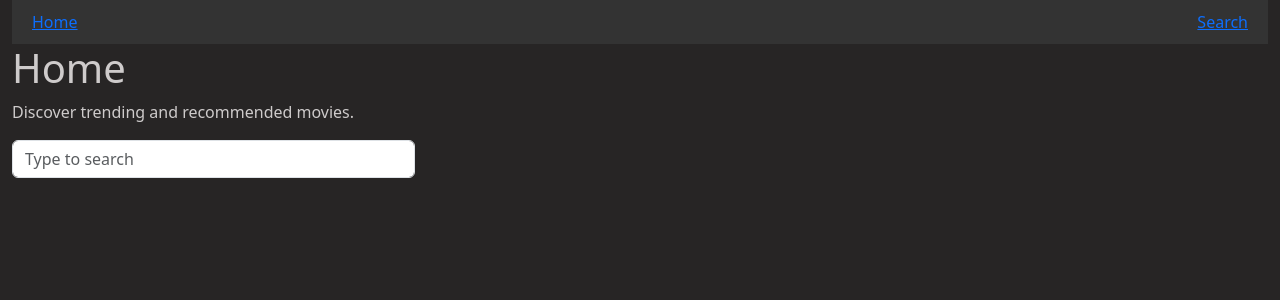
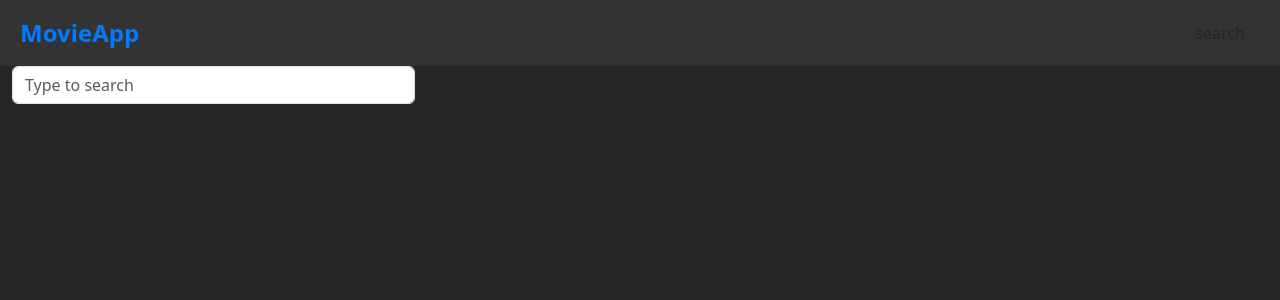
Before and after one commit to MovieDatabaseTechHive2/MovieAppTH, a React (Create React App) app: page / in a window 1280 px wide. Shown: the top 300 px of the page. Built offline with nearby package versions, Linux system fonts and the light colour scheme.

Commit message:
no changes were made here

```diff
--- /dev/null
+++ b/src/components/Navbar.css
@@ -0,0 +1,45 @@
+.navbar {
+    display: flex;
+    justify-content: space-between;
+    align-items: center;
+    background-color: #333;
+    padding: 10px 20px;
+    color: white;
+  }
+
+  .navbar-brand {
+    font-size: 24px;
+    font-weight: bold;
+    color: #007BFF;
+  }
+  .navbar-links {
+    list-style: none;
+    display: flex;
+    gap: 20px;
+    margin: 0;
+    padding: 0;
+  }
+
+  .navbar-links li a {
+    text-decoration: none;
+    color: white;
+    font-size: 18px;
+    transition: color 0.3s;
+  }
+
+  .navbar-links li a:hover {
+    color: #007BFF;
+  }
+
+  .navbar-buttons {
+    display: flex;
+    gap: 10px;
+  }
+  .btn {
+    padding: 8px 15px;
+    font-size: 16px;
+    border: none;
+    border-radius: 5px;
+    cursor: pointer;
+    transition: background-color 0.3s;
+  }
--- a/src/components/movieList.js
+++ b/src/components/movieList.js
@@ -1,4 +1,6 @@
 import React from "react";
+
+
 
 const MovieList = ({ movies, onSelectMovie }) => {
   return (
@@ -19,6 +21,7 @@ const MovieList = ({ movies, onSelectMovie }) => {
                 onClick={() => onSelectMovie(movie.imdbID)} // Handle movie selection
               >
                 View Details
+
               </button>
             </div>
           </div>
--- a/src/components/navbar.js
+++ b/src/components/navbar.js
@@ -1,72 +1,20 @@
-import React, { useState } from 'react';
-import '../App.css';
+import React from 'react';
+import './Navbar.css';
+
+const Navbar = () => {
+  return (
+    <nav className="navbar">
+      <div className="navbar-brand">MovieApp</div>
+      <ul className="navbar-links">
 
 
-const NavigationBar = () => {
-  const [section, setSection] = useState('home');
-
-  const renderContent = () => {
-    switch (section) {
-      case 'home':
-        return (
-          <>
-            <h1>Home</h1>
-            <p>Discover trending and recommended movies.</p>
-          </>
-        );
-      case 'search':
-        return (
-          <>
-            <h1>Search</h1>
-            <p>Find your favorite movies and shows.</p>
-          </>
-        );
-
-      case 'favorites':
-        return (
-          <>
-            <h1>Favorites</h1>
-            <p>View your saved movies and watchlist.</p>
-          </>
-        );
-
-      default:
-        return (
-          <>
-            <h1>Welcome to the Movie App</h1>
-            <p>Select an option from the navigation bar.</p>
-          </>
-        );
-    }
-  };
-
-  return (
-    <div>
-      <div className="navbar">
-        <a
-          href="#home"
-          className={section === 'home' ? 'active' : ''}
-          onClick={() => setSection('home')}
-        >
-          Home
-        </a>
-        <a
-          href="#search"
-          className={section === 'search' ? 'active' : ''}
-          onClick={() => setSection('search')}
-        >
-          Search
-        </a>
-
-
+      </ul>
+      <div className="navbar-buttons">
+        <button className="btn search-btn">search</button>
 
       </div>
-
-      <div className="content">
-        {renderContent()}
-      </div>
-    </div>
+    </nav>
   );
 };
 
-export default NavigationBar;
+export default Navbar;
```
